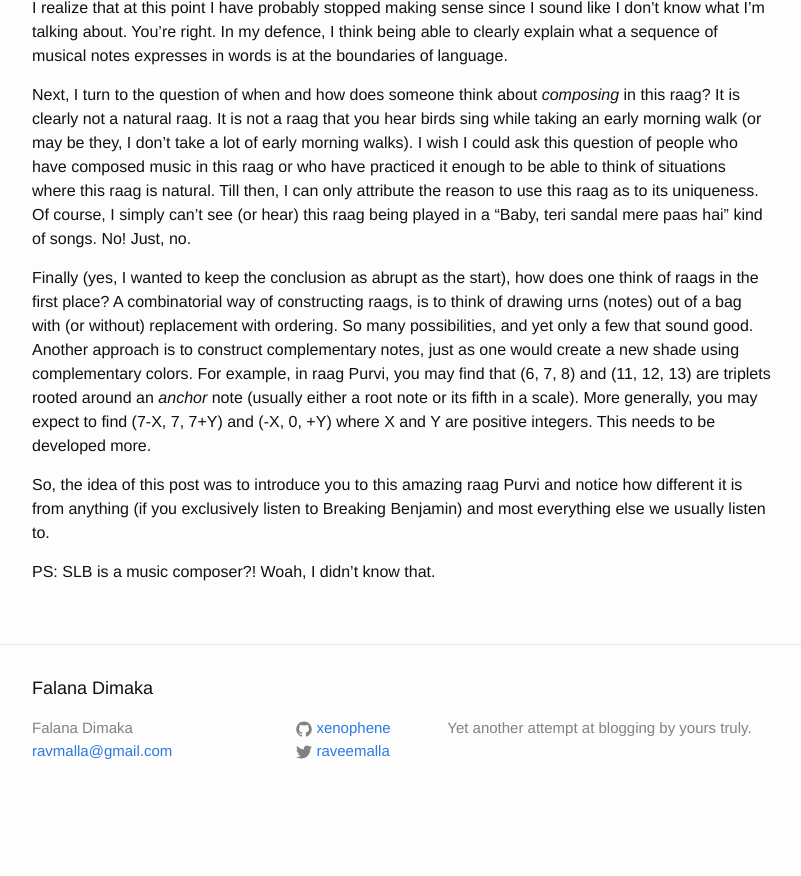
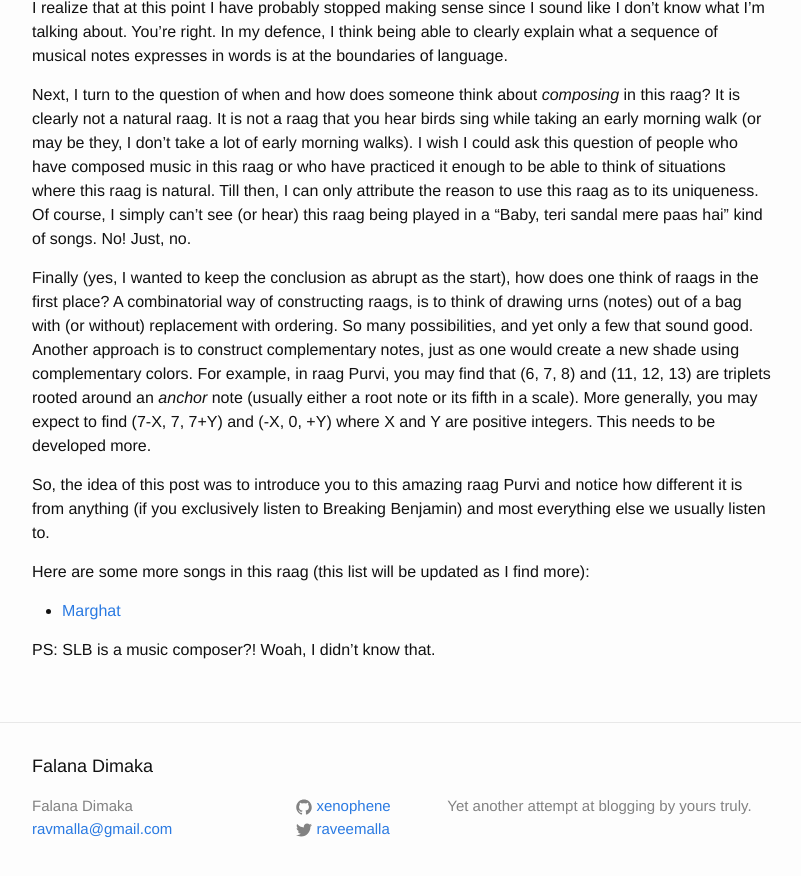
Before and after one commit to xenophene/xenophene.github.io, a Jekyll site: the page built from _posts/2016-01-04-mohe-rang-do-laal.markdown, in a window 1280 px wide and 900 px high, scrolled down 1233 px. Shown: the top 876 px of the window, without its empty margins (238-1039 px from the left). Built offline with Jekyll 4.4.1, drawn with Linux system fonts in a browser that asks for light colours; before the commit the page ends 2055 px from its top, so only the background shows below that.

Commit message:
added marghat

```diff
--- a/_posts/2016-01-04-mohe-rang-do-laal.markdown
+++ b/_posts/2016-01-04-mohe-rang-do-laal.markdown
@@ -75,7 +75,12 @@
 notice how different it is from anything (if you exclusively listen to Breaking
 Benjamin) and most everything else we usually listen to.
 
+Here are some more songs in this raag (this list will be updated as I find more):
+
+* [Marghat]
+
 PS: SLB is a music composer?! Woah, I didn't know that.
 
 [Bajirao Mastani]: http://www.imdb.com/title/tt3735246/
 [raag samples]: http://raag-hindustani.com/Scales1.html
+[Marghat]: https://www.youtube.com/watch?v=6UPFOlR_-pI
```
